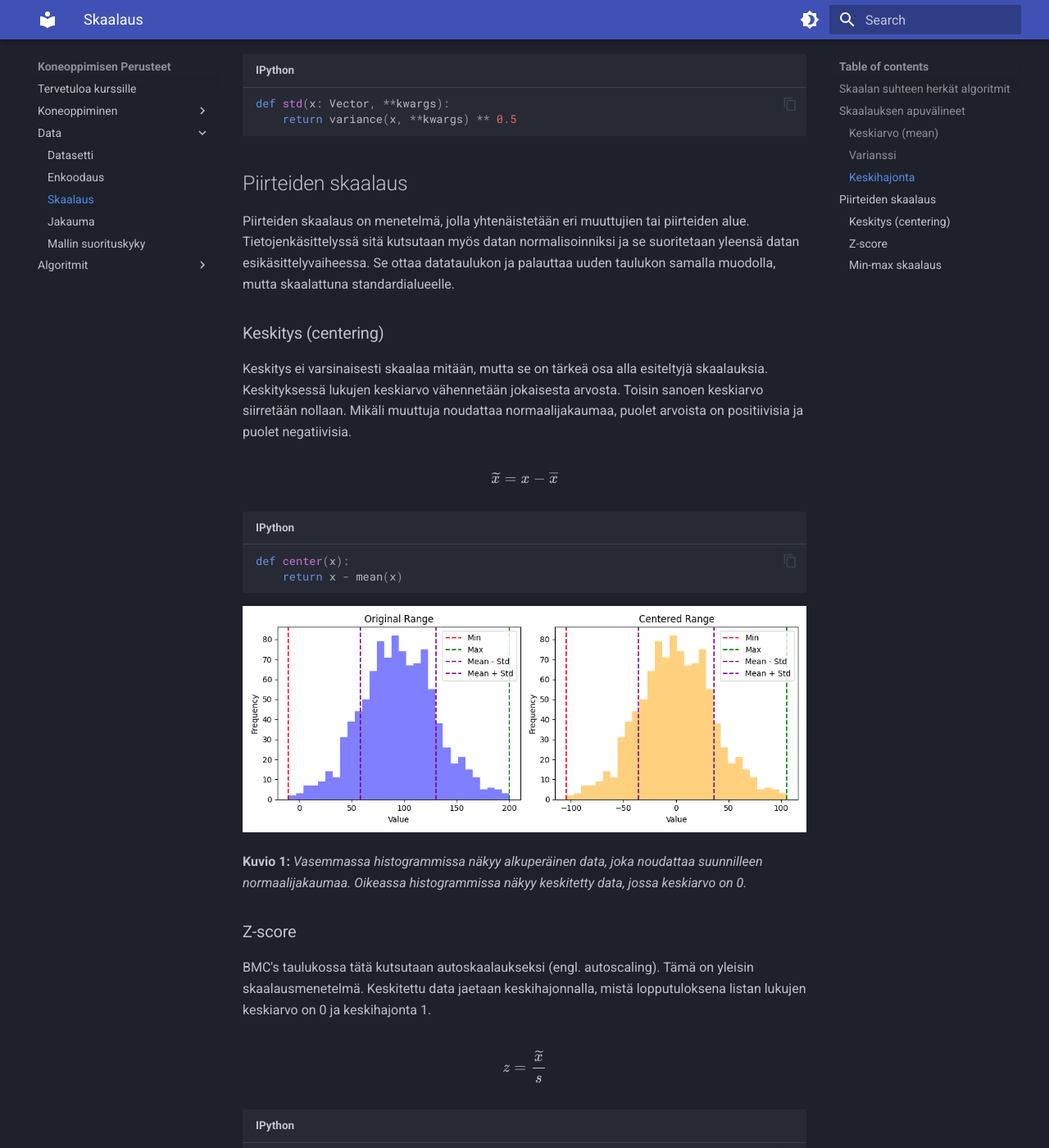
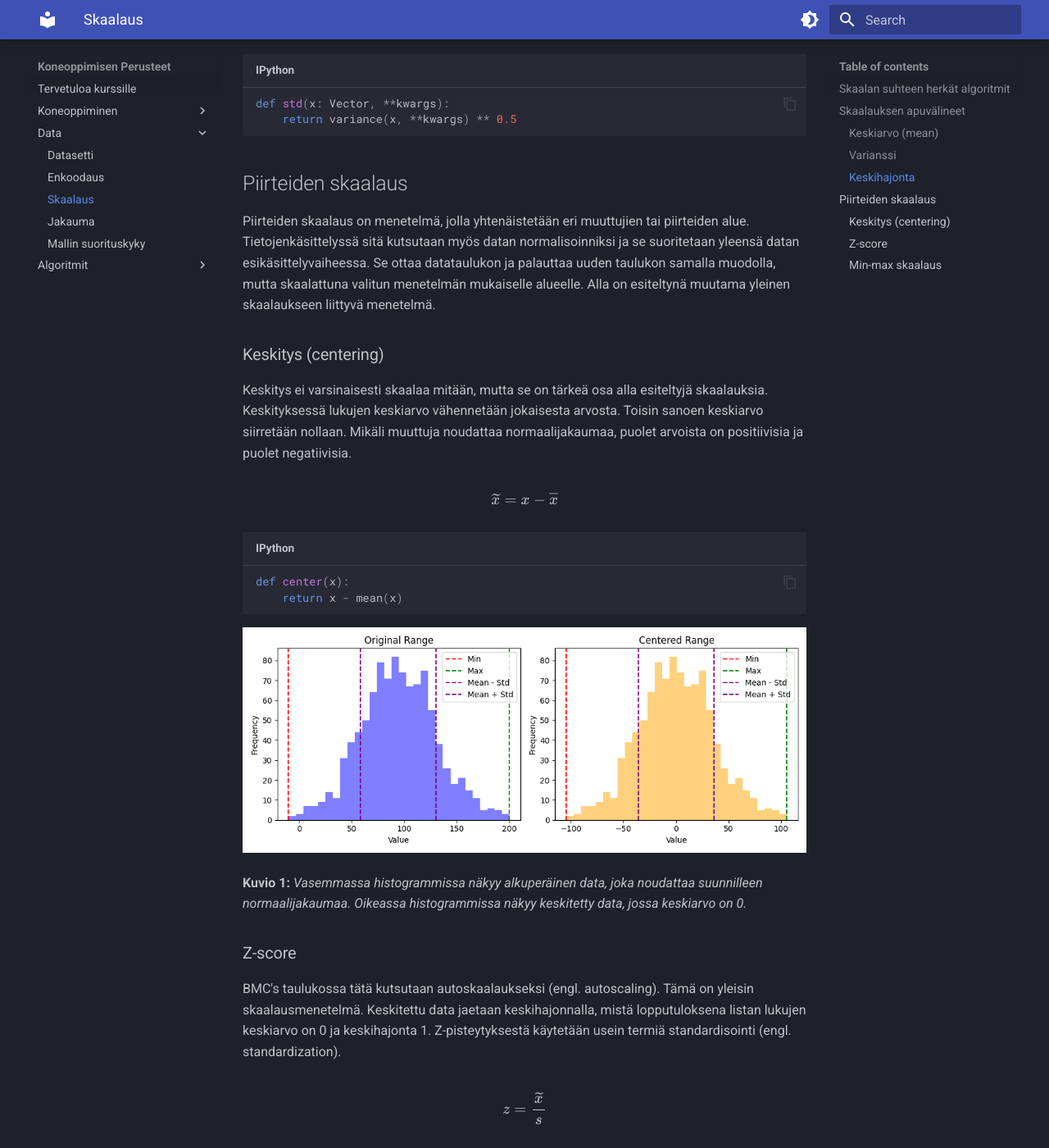
Before and after one commit to sourander/ml-perusteet, an MkDocs documentation site: the page built from docs/data/skaalaus.md, in a window 1280 px wide and 1400 px high, scrolled down 2162 px. Shown: the whole window at 82% size. Built offline with MkDocs 1.6.1 and Material for MkDocs 9.7.7, drawn with Linux system fonts in a browser that asks for light colours; emoji names are drawn with the system emoji font; some of the changed text lies outside the part shown.

Commit message:
Clarify normalization and standardization terminology.

```diff
--- a/docs/data/skaalaus.md
+++ b/docs/data/skaalaus.md
@@ -71,7 +71,7 @@
 
 ## Piirteiden skaalaus
 
-Piirteiden skaalaus on menetelmä, jolla yhtenäistetään eri muuttujien tai piirteiden alue. Tietojenkäsittelyssä sitä kutsutaan myös datan normalisoinniksi ja se suoritetaan yleensä datan esikäsittelyvaiheessa. Se ottaa datataulukon ja palauttaa uuden taulukon samalla muodolla, mutta skaalattuna standardialueelle.
+Piirteiden skaalaus on menetelmä, jolla yhtenäistetään eri muuttujien tai piirteiden alue. Tietojenkäsittelyssä sitä kutsutaan myös datan normalisoinniksi ja se suoritetaan yleensä datan esikäsittelyvaiheessa. Se ottaa datataulukon ja palauttaa uuden taulukon samalla muodolla, mutta skaalattuna valitun menetelmän mukaiselle alueelle. Alla on esiteltynä muutama yleinen skaalaukseen liittyvä menetelmä.
 
 ### Keskitys (centering)
 
@@ -92,7 +92,7 @@
 
 ### Z-score
 
-BMC's taulukossa tätä kutsutaan autoskaalaukseksi (engl. autoscaling). Tämä on yleisin skaalausmenetelmä. Keskitettu data jaetaan keskihajonnalla, mistä lopputuloksena listan lukujen keskiarvo on 0 ja keskihajonta 1.
+BMC's taulukossa tätä kutsutaan autoskaalaukseksi (engl. autoscaling). Tämä on yleisin skaalausmenetelmä. Keskitettu data jaetaan keskihajonnalla, mistä lopputuloksena listan lukujen keskiarvo on 0 ja keskihajonta 1. Z-pisteytyksestä käytetään usein termiä standardisointi (engl. standardization).
 
 $$
 {z} = \frac{\widetilde{x}}{s}
@@ -113,7 +113,7 @@
 
 ### Min-max skaalaus
 
-Min-max skaalauksessa data skaalataan välille `[0,1]`. Tämä on meidän kurssin kontekstissa eli perinteisessä koneoppimisessa hieman Z-scorea eli standardiskaalausta harvinaisempi, mutta se on hyödyllinen esimerkiksi neuroverkkojen kanssa.
+Min-max skaalauksessa data skaalataan välille `[0,1]`. Tämä on meidän kurssin kontekstissa eli perinteisessä koneoppimisessa hieman Z-scorea eli standardiskaalausta harvinaisempi, mutta se on hyödyllinen esimerkiksi neuroverkkojen kanssa. Min-max skaalauksesta käytetään usein myös nimitystä normalisointi.
 
 $$
 x' = \frac{ x - min(x) }{ max(x) - min(x) }
```
